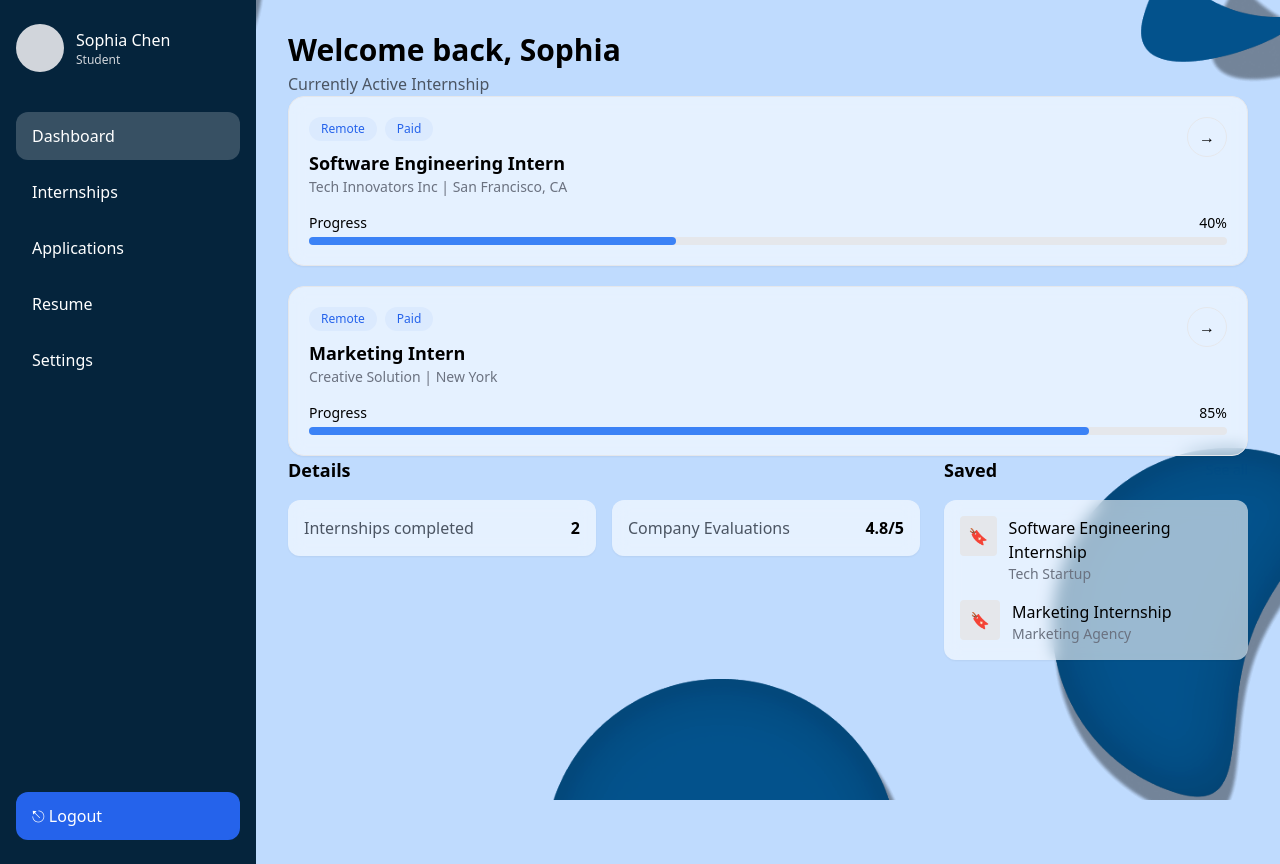
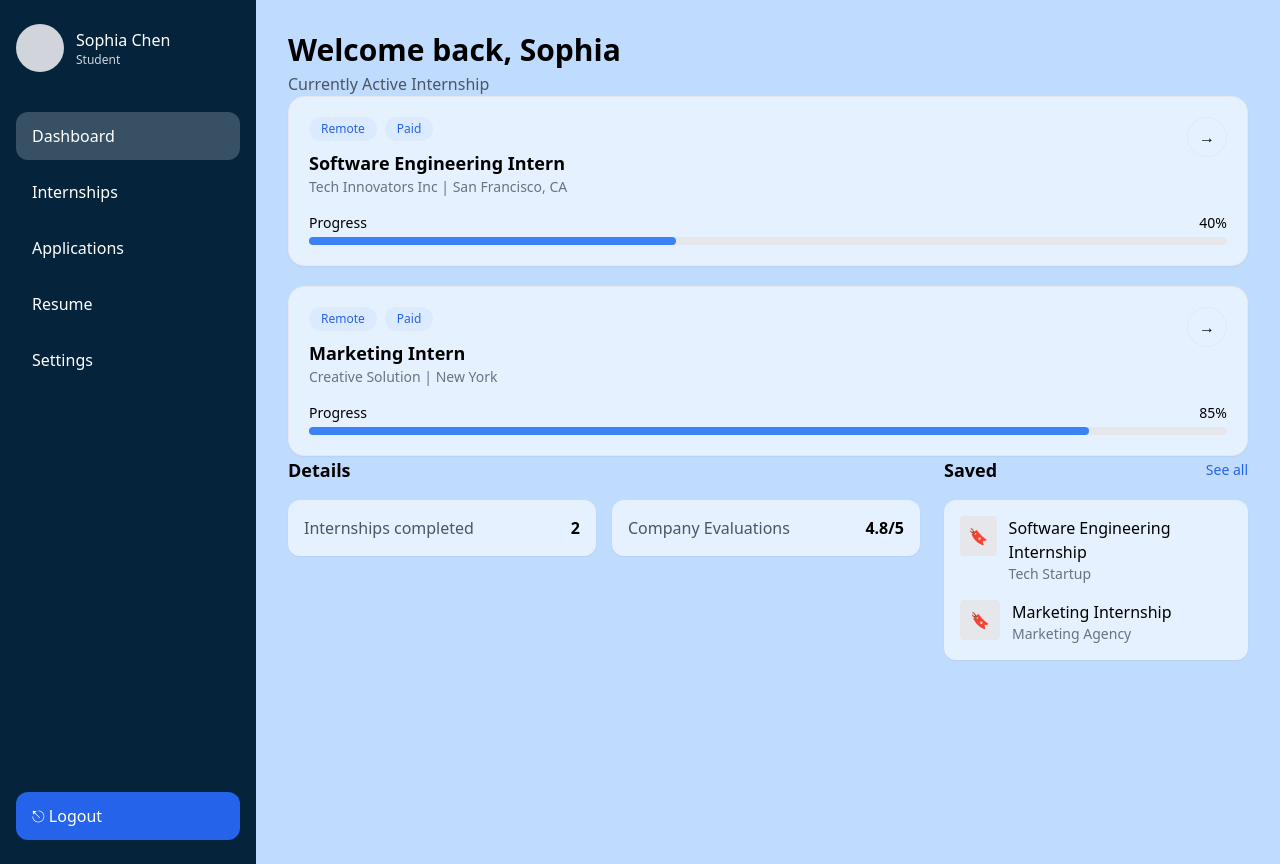
Before and after one commit to ZIADMOHAMED-A8/Darrabny, a Next.js app: page /dashboard in a window 1280 px wide. Built offline with nearby package versions, Linux system fonts and the light colour scheme; no server answers.

Commit message:
changes to ui

```diff
--- a/src/app/(student)/dashboard/page.tsx
+++ b/src/app/(student)/dashboard/page.tsx
@@ -15,7 +15,6 @@ export default function DashboardPage() {
   return (
 
     <section className=" min-h-screen  ">
-      <HomeBg></HomeBg>
       {/* Header */}
       <div className="w-full">
         <h1 className="text-3xl font-bold">Welcome back, Sophia</h1>
--- a/src/app/(student)/layout.tsx
+++ b/src/app/(student)/layout.tsx
@@ -10,7 +10,6 @@ export default function StudentLayout({
     <div className="flex z-100 ">
       <Sidebar />
       <main className="flex-1  min-h-screen p-8 bg-blue-200">
-        <HomeBg></HomeBg>
         {children}
       </main>
     </div>
```
